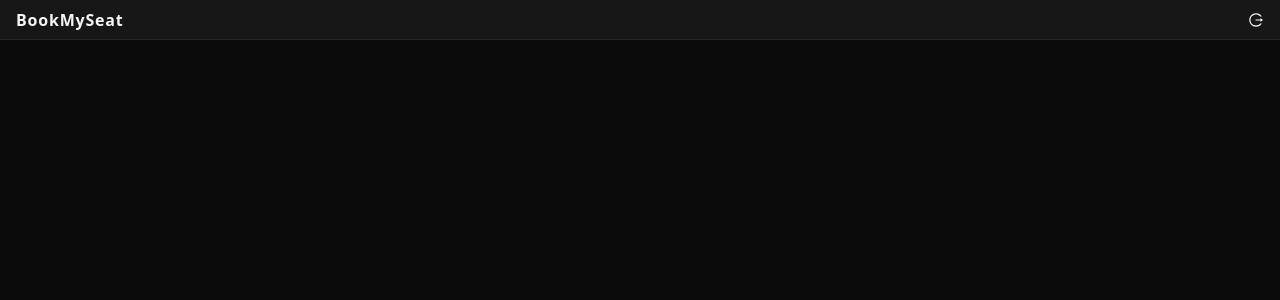
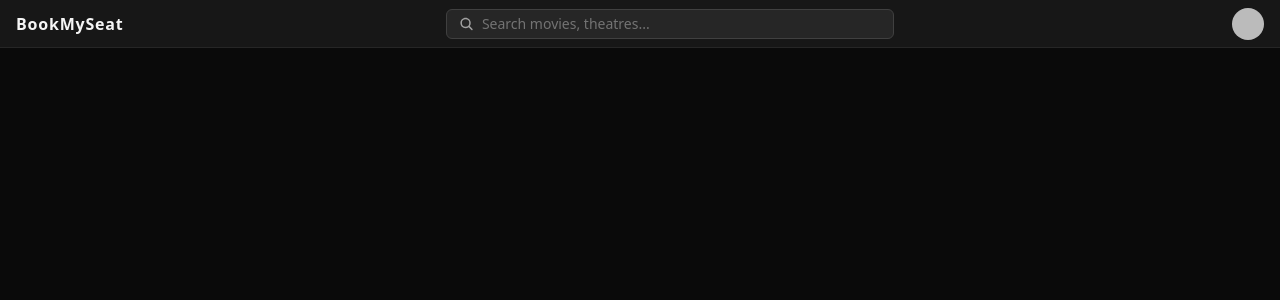
Before and after one commit to Vivek-Bisht7/BookMySeat, a React (Vite) app in the folder client/: page / in a window 1280 px wide. Shown: the top 300 px of the page. Built offline with nearby package versions, Linux system fonts and the light colour scheme; no server answers; sample sign-in values are in the browser's storage.

Commit message:
Upgraded Navigation bar by adding User profile and search bar

```diff
--- a/client/src/components/Navbar.jsx
+++ b/client/src/components/Navbar.jsx
@@ -1,17 +1,86 @@
-import React, { useContext } from 'react'
-import { AiOutlineLogout } from "react-icons/ai";
-import { AuthContext } from '../contexts/AuthContext';
+import React, { useContext, useState, useRef, useEffect } from "react";
+import { AuthContext } from "../contexts/AuthContext";
+import { IoSearch } from "react-icons/io5";
 
-const navbar = () => {
+const Navbar = () => {
+  const { user, logout } = useContext(AuthContext);
+  const [open, setOpen] = useState(false);
+  const [query, setQuery] = useState("");
+  const menuRef = useRef(null);
 
-  const {user,logout} = useContext(AuthContext);
+  // close menu when clicking outside
+  useEffect(() => {
+    const handleClickOutside = (e) => {
+      if (menuRef.current && !menuRef.current.contains(e.target)) {
+        setOpen(false);
+      }
+    };
+    document.addEventListener("mousedown", handleClickOutside);
+    return () => document.removeEventListener("mousedown", handleClickOutside);
+  }, []);
+
+  const handleSearch = (e) => {
+    e.preventDefault();
+    if (!query.trim()) return;
+    // operation
+    setQuery("");
+  };
 
   return (
-    <div className='bg-neutral-900 h-10 w-full flex items-center justify-between p-4 border-b border-neutral-800'>
-        <h1 className='font-bold  text-neutral-100 tracking-wider'>BookMySeat</h1>
-        {user && <AiOutlineLogout className='text-white cursor-pointer' onClick={logout}/>}
+    <div className="bg-neutral-900 h-12 w-full flex items-center px-4 border-b border-neutral-800">
+
+      {/* Left */}
+      <h1 className="font-bold text-neutral-100 tracking-wider">
+        BookMySeat
+      </h1>
+
+      {/* Center */}
+      {user && (
+        <form
+        onSubmit={handleSearch}
+        className="flex-1 flex justify-center"
+      >
+        <div className="flex items-center gap-2 bg-neutral-800 border border-neutral-700 rounded-md px-3 py-1 w-full max-w-md">
+          <IoSearch className="text-neutral-400" />
+          <input
+            type="text"
+            value={query}
+            onChange={(e) => setQuery(e.target.value)}
+            placeholder="Search movies, theatres..."
+            className="bg-transparent outline-none text-sm text-neutral-200 w-full placeholder:text-neutral-500"
+          />
+        </div>
+      </form>
+      )}
+
+      {/* Right */}
+      {user && (
+        <div className="relative ml-4" ref={menuRef}>
+          <img
+            src={user.photoURL}
+            alt="profile"
+            className="rounded-full h-8 w-8 cursor-pointer"
+            onClick={() => setOpen((prev) => !prev)}
+          />
+
+          {open && (
+            <div className="absolute right-0 mt-2 w-40 bg-neutral-800 border border-neutral-700 rounded-md shadow-lg">
+              <button
+                className="block w-full text-left px-4 py-2 text-sm text-neutral-200 hover:bg-neutral-700"
+                onClick={() => {
+                  setOpen(false);
+                  logout();
+                }}
+              >
+                Logout
+              </button>
+            </div>
+          )}
+        </div>
+      )}
+
     </div>
-  )
-}
+  );
+};
 
-export default navbar
+export default Navbar;
```
